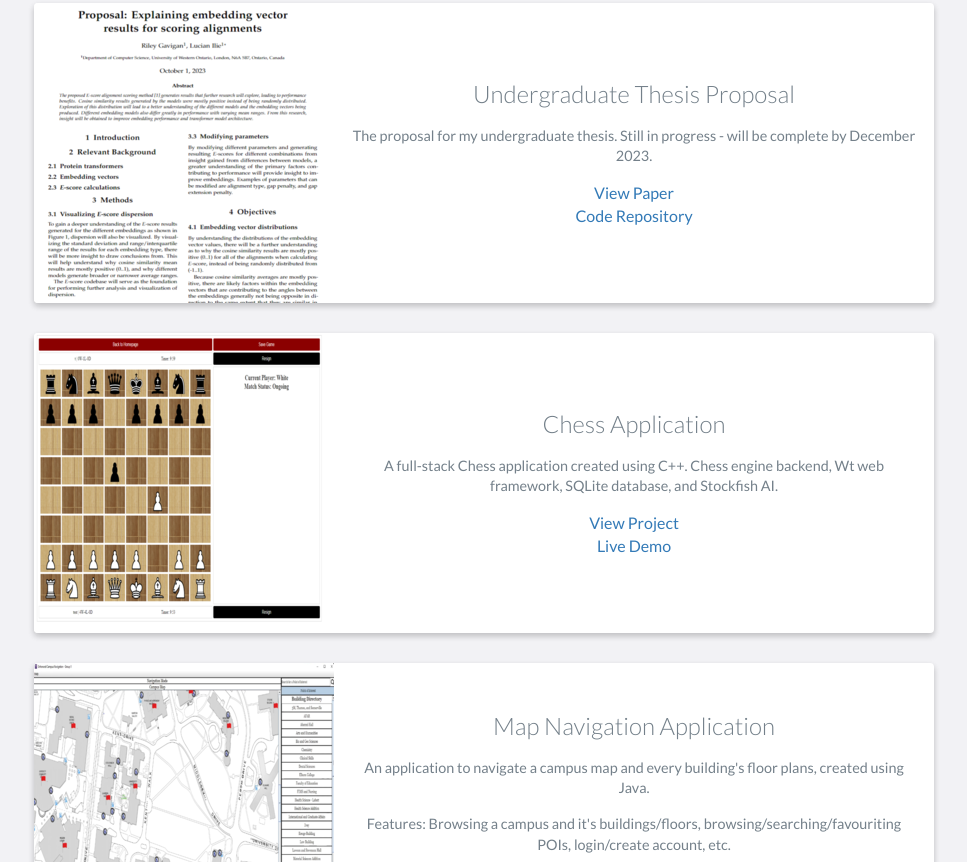
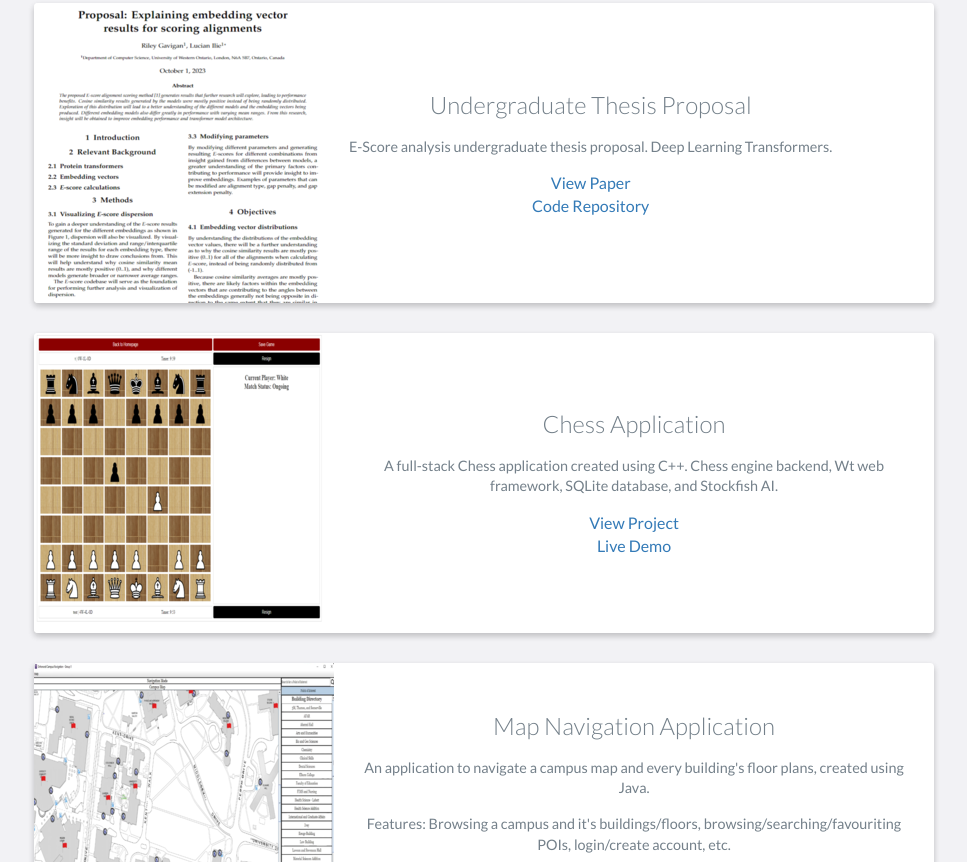
Before and after one commit to rgavigan/rgavigan.github.io, a website: page index.html in a window 1280 px wide. Shown: the part 3074-3936 px from the top of the page, without its empty margins (156-1123 px from the left). Drawn offline with nearby package versions, Linux system fonts and the light colour scheme.

Commit message:
Update index.html

```diff
--- a/index.html
+++ b/index.html
@@ -183,7 +183,7 @@
                     <div class="project-info">
                         <h3>Undergraduate Thesis Proposal</h3>
                         <p>
-                            The proposal for my undergraduate thesis. Still in progress - will be complete by December 2023.
+                            E-Score analysis undergraduate thesis proposal. Deep Learning Transformers.
                         </p>
                         <a href="https://rgavigan.github.io/resources/proposal.pdf" target="_blank"">View Paper</a>
 			<br>
```
